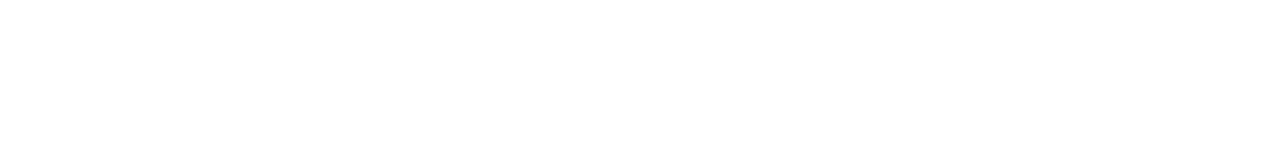
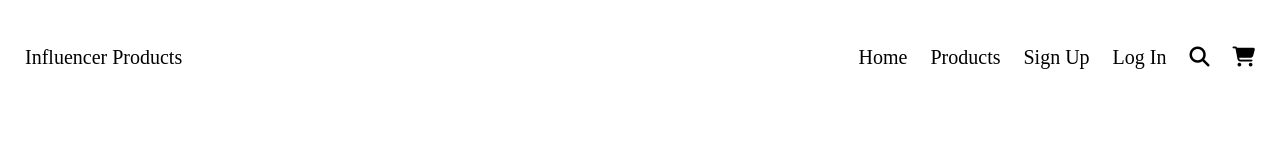
Before and after one commit to DevMuzahid778/Influencer-Gear-Responsive, a plain HTML site: page index.html in a window 1280 px wide. Drawn offline with Linux system fonts and the light colour scheme.

Commit message:
navbar added

```diff
--- a/index.html
+++ b/index.html
@@ -5,9 +5,26 @@
     <meta http-equiv="X-UA-Compatible" content="IE=edge">
     <meta name="viewport" content="width=device-width, initial-scale=1.0">
     <title>Influencer Gear Responsive Website</title>
+    <link rel="stylesheet" href="style.css">
+    <script src="https://kit.fontawesome.com/8f0f3e7f4c.js" crossorigin="anonymous"></script>
 
 </head>
 <body>
+    <header>
+        <nav>
+            <span><a href="#">Influencer Products</a></span>
+            <span>
+                <ul>
+                    <li><a href="#">Home</a></li>
+                    <li><a href="#">Products</a></li>
+                    <li><a href="#">Sign Up</a></li>
+                    <li><a href="#">Log In</a></li>
+                    <li><a href=""><i class="fa-solid fa-magnifying-glass"></i></li>
+                    <li><a href=""><i class="fa-solid fa-cart-shopping"></i></a></li>
+                </ul>
+            </span>
+        </nav>
+    </header>
 
 </body>
 </html>
--- a/style.css
+++ b/style.css
@@ -1,3 +1,23 @@
-.calss::after{
-    color: rebeccapurple;
+body{
+    margin: 0 auto;
 }
+nav{
+    padding: 30px 25px;
+    display: flex;
+    justify-content: space-between;
+    align-items: center;
+}
+
+
+span a{
+    text-decoration: none;
+    color: black;
+    font-size: 20px;
+}
+ul{
+    display: flex;
+}
+ul li{
+    list-style: none;
+    margin-left: 23px;
+}
```
